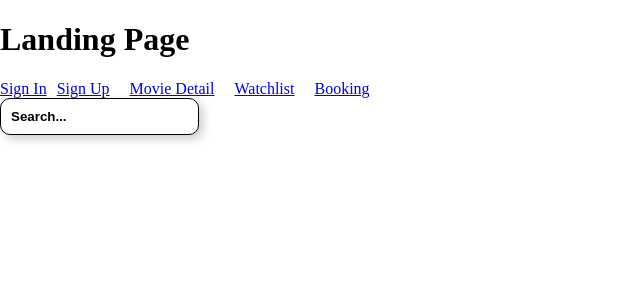
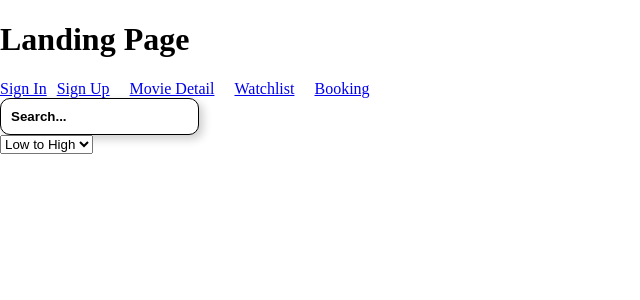
Before and after one commit to Taninwat-55/cinema-booking-system, a React (Vite) app in the folder client/: page / in a window 1280 px wide. Shown: the top 300 px of the page, without its empty margins (0-640 px from the left). Built offline with nearby package versions, Linux system fonts and the light colour scheme.

Commit message:
SortPrice - LandingPage

```diff
--- /dev/null
+++ b/client/src/components/SortPrice.jsx
@@ -0,0 +1,14 @@
+import React from "react";
+
+const SortPrice = ({ sortPrice, onSortChange }) => {
+  return (
+    <div>
+      <select value={sortPrice} onChange={onSortChange}>
+        <option value="desc">Low to High</option>
+        <option value="asc">High to Low</option>
+      </select>
+    </div>
+  );
+};
+
+export default SortPrice;
--- a/client/src/pages/LandingPage.jsx
+++ b/client/src/pages/LandingPage.jsx
@@ -1,11 +1,12 @@
 import { Link } from "react-router-dom";
 import { useEffect, useState } from "react";
 import Searchbar from "../components/Searchbar";
+import SortPrice from "../components/SortPrice";
 export default function LandingPage() {
   const [movies, setMovies] = useState([]);
   const [filteredMovies, setFilteredMovies] = useState([]);
   const [searchInput, setSearchInput] = useState("");
-  const [priceOrder, setPriceOrder] = useState("desc");
+  const [sortPrice, setSortPrice] = useState("desc");
 
   const handleSearch = (e) => {
     const serachTerm = e.target.value.toLowerCase();
@@ -17,10 +18,20 @@ export default function LandingPage() {
         movie.genre.toLowerCase().includes(serachTerm) &&
         movie.director.toLowerCase().includes(serachTerm) &&
         movie.description.toLowerCase().includes(serachTerm) &&
-        movie.release_year.toLowerCase().includes(serachTerm)
+        movie.release_year.toString().includes(serachTerm)
     );
     setFilteredMovies(filtered);
   };
+
+  const handleSortChange = (e) => {
+    setSortPrice(e.target.value);
+  };
+    const sortedMovies = filteredMovies.sort((a, b) => {
+      const priceA = a.length_minutes || 0;
+      const priceB = b.length_minutes || 0;
+      return sortPrice === "asc" ? priceA - priceB : priceB - priceA;
+    });
+
 
   return (
     <div>
@@ -46,6 +57,7 @@ export default function LandingPage() {
       </Link>
 
       <Searchbar searchInput={searchInput} handleSearch={handleSearch} />
+      <SortPrice sortPrice={sortPrice} onSortChange={handleSortChange} />
     </div>
   );
 }
```
